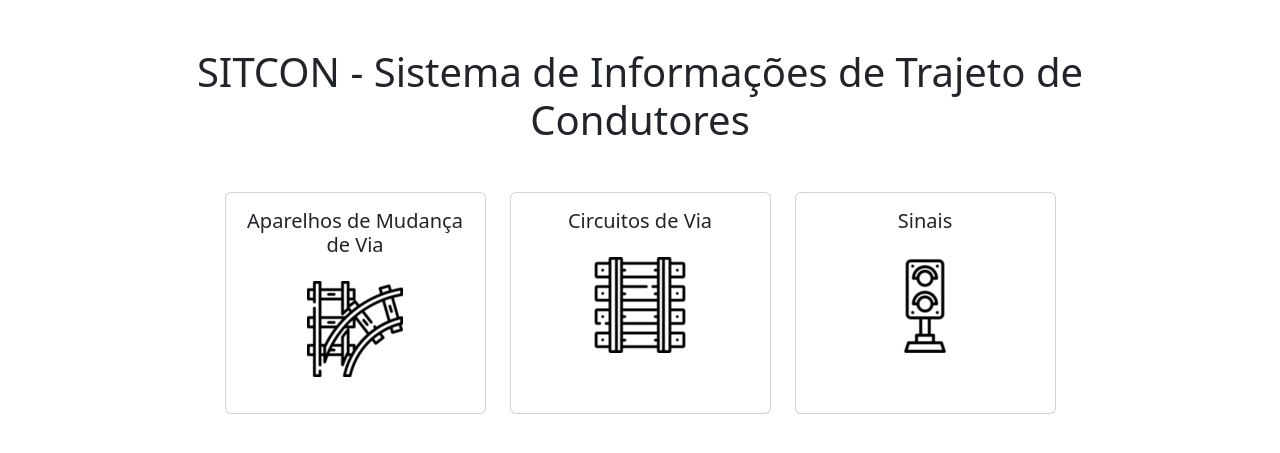
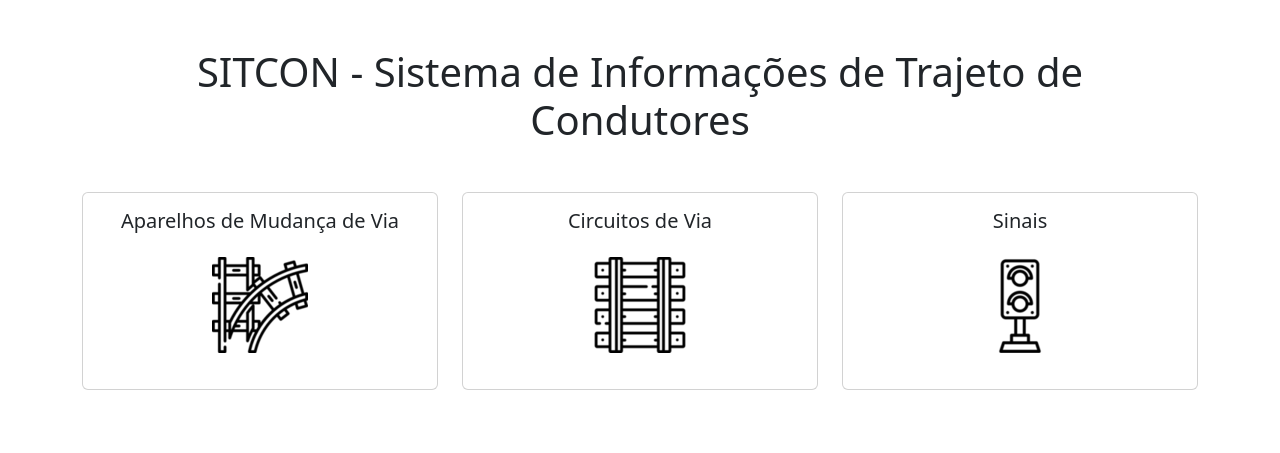
Before and after one commit to MuMurilo/Sitcon-Univesp, a Flask app: page /sitcon in a window 1280 px wide. Shown: the part 67-520 px from the top of the page. Run offline with Flask 3, Linux system fonts and the light colour scheme; the visitor is signed in with stand-in values (Sample User, id 1).

Commit message:
atualização cards sitcon2

```diff
--- a/sitcon_v2/templates/sitcon.html
+++ b/sitcon_v2/templates/sitcon.html
@@ -48,7 +48,7 @@
       <div class="row justify-content-center">
         <!-- justify-content-center centraliza os cards -->
         <!-- Card 1 - AMV -->
-        <div class="col-md-3">
+        <div class="col-md-4">
           <div class="card h-100">
             <div class="card-body text-center">
               <h5 class="card-title">Aparelhos de Mudança de Via</h5>
@@ -64,7 +64,7 @@
           </div>
         </div>
 
-        <div class="col-md-3">
+        <div class="col-md-4">
           <div class="card h-100">
             <div class="card-body text-center">
               <h5 class="card-title">Circuitos de Via</h5>
@@ -80,7 +80,7 @@
           </div>
         </div>
 
-        <div class="col-md-3">
+        <div class="col-md-4">
           <div class="card h-100">
             <div class="card-body text-center">
               <h5 class="card-title">Sinais</h5>
```
